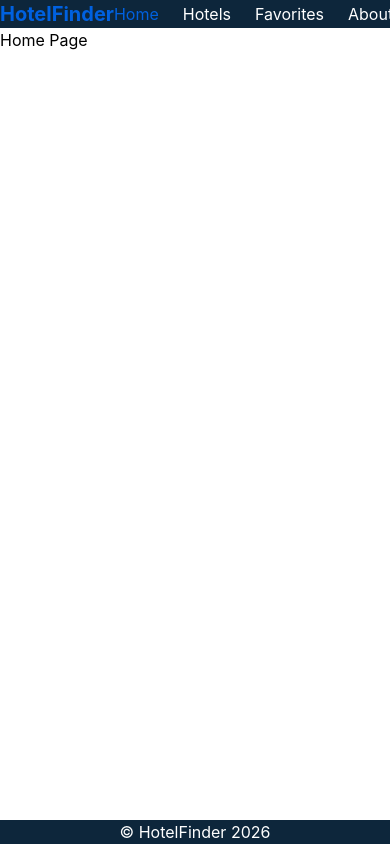
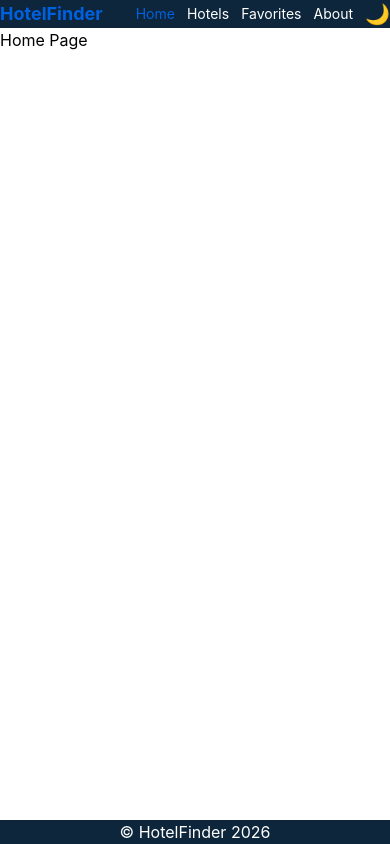
Before and after one commit to canhtrong26-dev/Hotel, a React (Vite) app: page / in a window 390 px wide. Built offline with nearby package versions, Linux system fonts and the light colour scheme.

Commit message:
SubTask 41-42: Dark mode + Responsive

```diff
--- a/src/contexts/UIContext.tsx
+++ b/src/contexts/UIContext.tsx
@@ -1,8 +1,10 @@
-import { createContext, useContext, useState } from 'react'
+import { createContext, useContext, useState, useEffect } from 'react'
 
 type UIContextType = {
   isSidebarOpen: boolean
   toggleSidebar: () => void
+  isDarkMode: boolean
+  toggleDarkMode: () => void
 }
 
 const UIContext = createContext<UIContextType | null>(null)
@@ -10,12 +12,24 @@ const UIContext = createContext<UIContextType | null>(null)
 export function UIProvider({ children }: { children: React.ReactNode }) {
   const [isSidebarOpen, setIsSidebarOpen] = useState(false)
 
-  const toggleSidebar = () => {
-    setIsSidebarOpen(prev => !prev)
-  }
+  const [isDarkMode, setIsDarkMode] = useState(
+    localStorage.getItem('darkMode') === 'true'
+  )
+
+  useEffect(() => {
+    if (isDarkMode) {
+      document.documentElement.classList.add('dark')
+    } else {
+      document.documentElement.classList.remove('dark')
+    }
+    localStorage.setItem('darkMode', String(isDarkMode))
+  }, [isDarkMode])
+
+  const toggleSidebar = () => setIsSidebarOpen(prev => !prev)
+  const toggleDarkMode = () => setIsDarkMode(prev => !prev)
 
   return (
-    <UIContext.Provider value={{ isSidebarOpen, toggleSidebar }}>
+    <UIContext.Provider value={{ isSidebarOpen, toggleSidebar, isDarkMode, toggleDarkMode }}>
       {children}
     </UIContext.Provider>
   )
--- a/src/index.css
+++ b/src/index.css
@@ -5,3 +5,5 @@
     --color-textcolor: #282828;
     --color-dark: #0D263B;
 }
+
+@variant dark (&:where(.dark, .dark *));
--- a/src/layouts/MainLayout.tsx
+++ b/src/layouts/MainLayout.tsx
@@ -1,20 +1,32 @@
 import { Outlet, NavLink } from 'react-router-dom'
+import { useUI } from '../contexts/UIContext'
 
 function MainLayout() {
+  const { isDarkMode, toggleDarkMode } = useUI()
+
   return (
-    <div className="min-h-screen flex flex-col">
+    <div className="min-h-screen flex flex-col bg-white dark:bg-gray-900">
 
-      <header className="bg-dark text-white px-10 py-4 flex items-center justify-between">
-        <span className="text-xl font-bold text-primary">HotelFinder</span>
-        <nav className="flex gap-6">
+      <header  className="bg-dark text-white px-4 sm:px-10 py-4 flex items-center justify-between">
+         <span className="text-lg sm:text-xl font-bold text-primary">HotelFinder</span>
+  <nav className="flex gap-3 sm:gap-6 items-center text-sm sm:text-base">
           <NavLink to="/" className={({ isActive }) => isActive ? 'text-primary' : 'hover:text-primary'}>Home</NavLink>
           <NavLink to="/hotels" className={({ isActive }) => isActive ? 'text-primary' : 'hover:text-primary'}>Hotels</NavLink>
           <NavLink to="/favorites" className={({ isActive }) => isActive ? 'text-primary' : 'hover:text-primary'}>Favorites</NavLink>
           <NavLink to="/about" className={({ isActive }) => isActive ? 'text-primary' : 'hover:text-primary'}>About</NavLink>
+
+          {/* Nút toggle dark mode */}
+          <button
+            onClick={toggleDarkMode}
+            className="text-xl hover:opacity-80"
+          >
+            {isDarkMode ? '☀️' : '🌙'}
+          </button>
+
         </nav>
       </header>
 
-      <main className="flex-1 p-10">
+      <main className="flex-1 p-10 bg-white dark:bg-gray-900">
         <Outlet />
       </main>
 
--- a/src/pages/HotelDetailPage.tsx
+++ b/src/pages/HotelDetailPage.tsx
@@ -31,11 +31,11 @@ function HotelDetailPage() {
   )
 
  return (
-    <div className="max-w-3xl mx-auto">
+  <div className="max-w-3xl mx-auto px-4 sm:px-0">
 
     <button
       onClick={() => navigate(-1)}
-        className="text-primary mb-6 hover:underline"
+      className="text-primary mb-4 sm:mb-6 hover:underline text-sm sm:text-base"
     >
       ← Quay lại
     </button>
@@ -43,11 +43,11 @@ function HotelDetailPage() {
     <img
       src={selectedHotel.image}
       alt={selectedHotel.name}
-        className="w-full h-72 object-cover rounded-xl mb-6"
+      className="w-full h-48 sm:h-72 object-cover rounded-xl mb-4 sm:mb-6"
     />
 
     <div className="flex items-start justify-between mb-4">
-        <h1 className="text-2xl font-bold text-textcolor">{selectedHotel.name}</h1>
+      <h1 className="text-xl sm:text-2xl font-bold text-textcolor">{selectedHotel.name}</h1>
       <Badge status={selectedHotel.status} />
     </div>
 
@@ -71,7 +71,7 @@ function HotelDetailPage() {
 
     {relatedHotels.length > 0 && (
       <div className="mt-10">
-          <h2 className="text-xl font-bold text-textcolor mb-4">
+        <h2 className="text-lg sm:text-xl font-bold text-textcolor mb-4">
           Khách sạn cùng thành phố
         </h2>
         <div className="grid grid-cols-1 sm:grid-cols-2 gap-4">
@@ -81,11 +81,7 @@ function HotelDetailPage() {
               onClick={() => navigate(`/hotels/${hotel.id}`)}
               className="bg-white border border-gray-100 rounded-xl overflow-hidden shadow-sm cursor-pointer hover:shadow-md"
             >
-                <img
-                  src={hotel.image}
-                  alt={hotel.name}
-                  className="w-full h-32 object-cover"
-                />
+              <img src={hotel.image} alt={hotel.name} className="w-full h-32 object-cover" />
               <div className="p-3">
                 <p className="font-semibold text-sm text-textcolor">{hotel.name}</p>
                 <p className="text-xs text-gray-500">📍 {hotel.city}</p>
--- a/src/pages/HotelListPage.tsx
+++ b/src/pages/HotelListPage.tsx
@@ -41,8 +41,10 @@ function HotelListPage() {
   if (error) return <p className="text-center py-10 text-red-500">{error}</p>
 
  return (
-    <div className="flex flex-col gap-4">
-      <h1 className="text-2xl font-bold text-textcolor">Danh sách khách sạn</h1>
+  <div className="flex flex-col gap-4 px-0 sm:px-2 lg:px-0">
+    <h1 className="text-xl sm:text-2xl font-bold text-textcolor">
+      Danh sách khách sạn
+    </h1>
     <SearchBar value={search} onChange={setSearch} />
     <FilterPanel
       city={city}
@@ -53,7 +55,6 @@ function HotelListPage() {
       onRatingChange={setRating}
     />
     <HotelGrid hotels={filteredHotels} />
-      {/*                ↑ đổi từ hotels sang filteredHotels */}
   </div>
 )
 }
```
Lines whose indentation alone changed are shown as unchanged.
